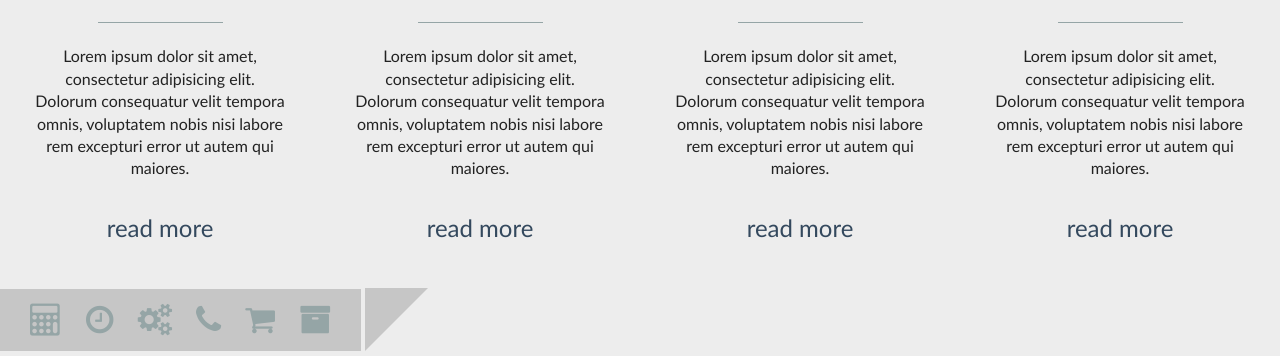
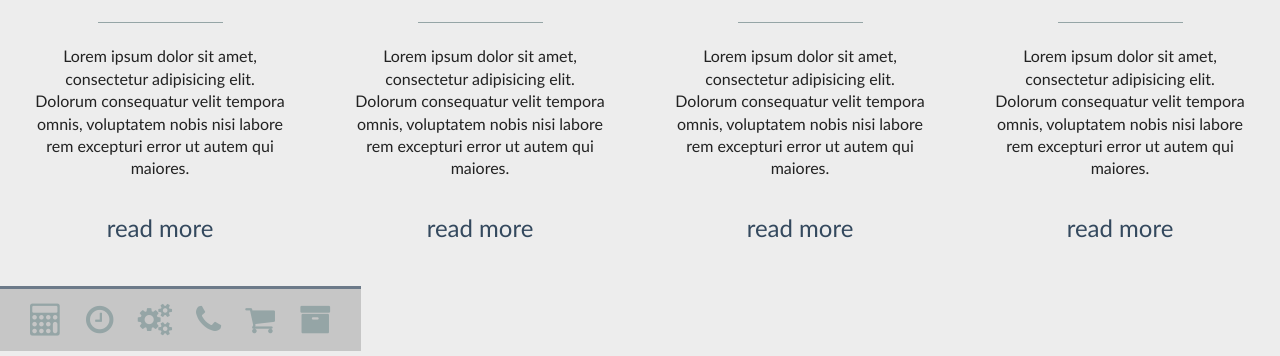
Before and after one commit to Cloudxtreme/hosting-website, a plain HTML site: page index.html in a window 1280 px wide. Shown: the part 449-805 px from the top of the page. Drawn offline with nearby package versions, Linux system fonts and the light colour scheme.

Commit message:
fixed bottom toolbar, removed jquery tooltips

```diff
--- a/css/main.css
+++ b/css/main.css
@@ -217,6 +217,7 @@ header > div.data-center-count > h4 {
     bottom: 0;
     background-color: rgb(198,198,198);
     padding: 15px 10px;
+    border-top: 3px solid #6C7A89;;
 }
 
 .six-resources-tools > h3 {
--- a/index.html
+++ b/index.html
@@ -116,7 +116,6 @@
 
         </div>
 
-        <div class="six-resources-tools-under"></div>
         <div class="six-resources-tools">
             <ul>
                 <li>
@@ -145,8 +144,6 @@
                 </li>
             </ul>
         </div>
-        <div id="triangle-topleft"></div>
-
         <script src="http://ajax.googleapis.com/ajax/libs/jquery/1.11.2/jquery.min.js"></script>
         <script>window.jQuery || document.write('<script src="js/vendor/jquery-1.11.2.min.js"><\/script>')</script>
         <script src="http://code.jquery.com/ui/1.11.3/jquery-ui.js"></script>
--- a/js/main.js
+++ b/js/main.js
@@ -1,11 +1,3 @@
 $(document).ready(function() {
 
-	// Tooltips for bottom-right utilities menu
-	$('.six-resources-tools').tooltip({
-		position: {
-			my: "bottom-60",
-			of: "body"
-		}
-	});
-
 });
```
